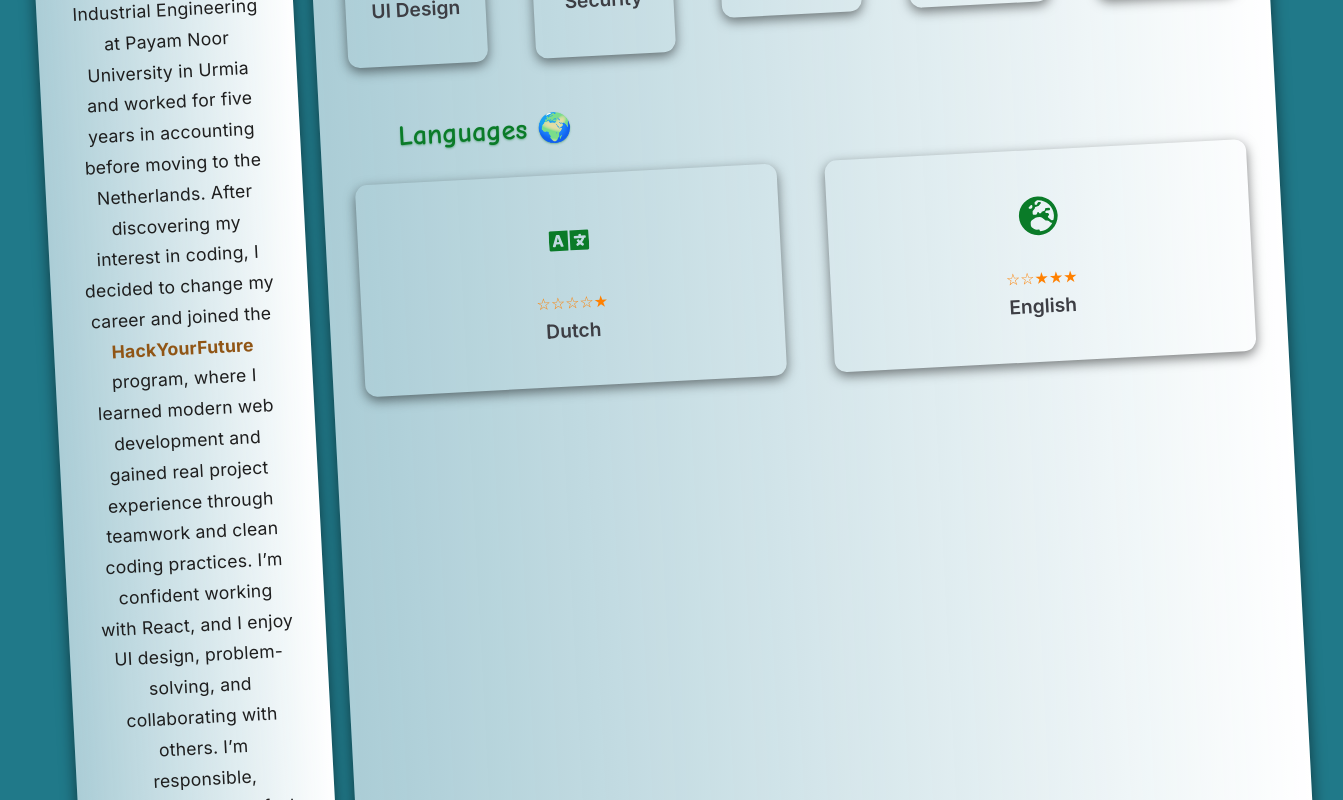
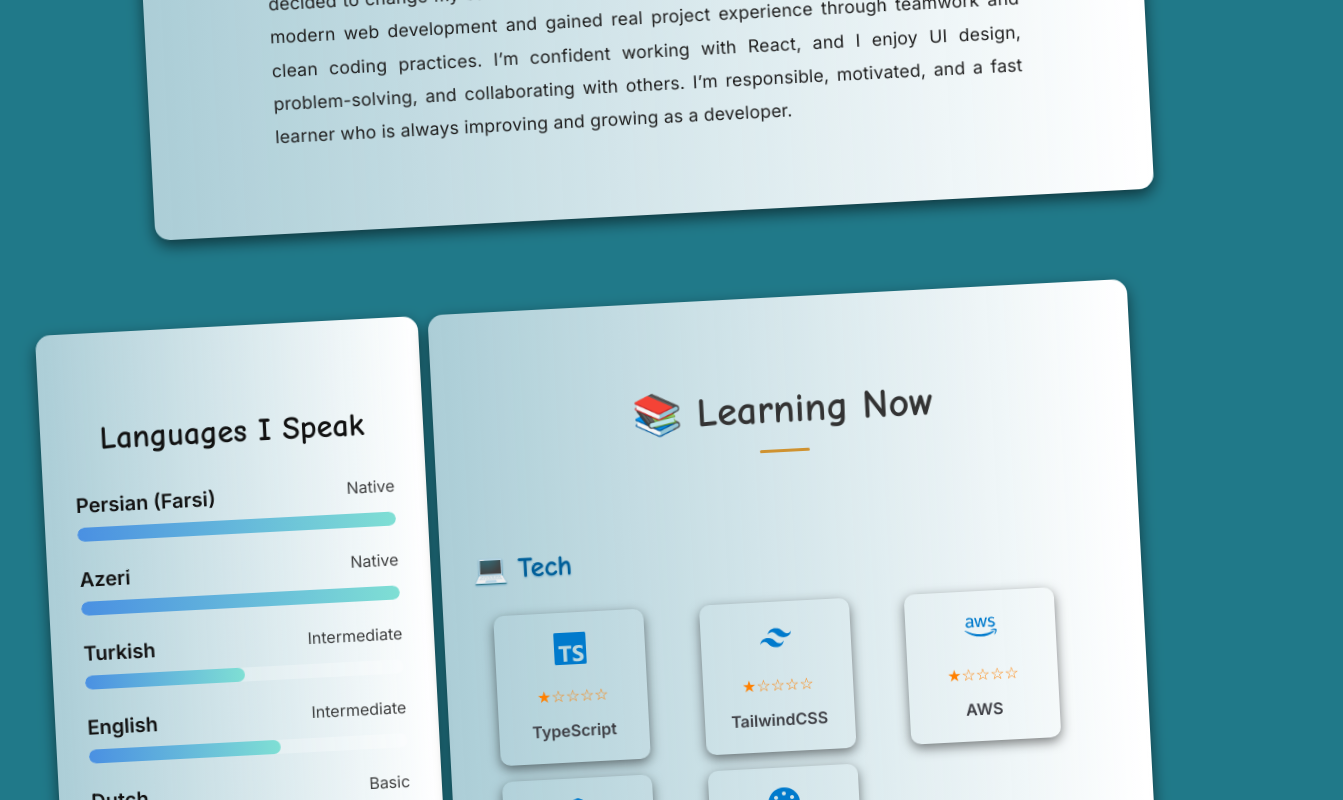
Before and after one commit to Hossein-Kelisa/Hossein-Kelisa-Portfolio, a React (Vite) app: page / in a window 1280 px wide. Shown: the part 2540-3340 px from the top of the page, 1343 px wide, since content can reach past the window. Built offline with nearby package versions, Linux system fonts and the light colour scheme; a web font is replaced by a local one.

Commit message:
update layout

```diff
--- a/src/Pages/HomePage.jsx
+++ b/src/Pages/HomePage.jsx
@@ -10,6 +10,7 @@ import Layout from "../components/Layout";
 import MyLanguages from "../components/MyLanguages";
 import Hobbies from "../components/Hobbies";
 import ScrollTop from "../components/ScrollTop";
+import About from "../components/About";
 import CollaborationBanner from "../components/Collaboration";
 import "../i18n";
 
@@ -23,6 +24,7 @@ const HomePage = () => {
         <Image />
         <Hero />
         <ScrollTop />
+        <About />
         <Layout />
         <CollaborationBanner />
         <MyLanguages />
--- a/src/components/About.css
+++ b/src/components/About.css
@@ -4,9 +4,9 @@
   border-radius: 15px;
   text-align: center;
   max-width: 1000px;
-  margin: 0 auto;
+  margin: 3rem auto;
   box-shadow: 0 6px 15px rgba(0, 0, 0, 0.551);
-  direction: rtl;
+  transform: rotate(-3deg);
 }
 .about-section h2 {
   font-size: 2.5rem;
@@ -28,12 +28,12 @@
   max-width: 750px;
   margin: 0 auto;
   font-size: 1.1rem;
-  line-height: 1.75;
+  line-height: 1.9;
   color: #1f1f1f;
   font-weight: 400;
   letter-spacing: 0.2px;
-
-  /* modern touch */
+  text-align: justify;
+  text-justify: inter-word;
   text-rendering: optimizeLegibility;
   -webkit-font-smoothing: antialiased;
 }
--- a/src/components/Certificates.css
+++ b/src/components/Certificates.css
@@ -28,7 +28,7 @@
 .cert-card {
   background-color: #f8f8f800;
   margin-bottom: 1rem;
-  padding: 1rem 1.5rem;
+  padding: 2rem 1.5rem;
   border-radius: 10px;
   box-shadow: 0 4px 12px rgba(0, 0, 0, 0.5);
   font-size: 1.1rem;
--- a/src/components/Hero.css
+++ b/src/components/Hero.css
@@ -1,6 +1,6 @@
 .hero-section {
   max-width: 900px;
-  margin: 10rem auto 15rem auto;
+  margin: 10rem auto 25rem auto;
   padding: 3rem 2.5rem;
   border-radius: 1px 70px 1px 70px;
   box-shadow: 1px 1px 10px 10px rgba(157, 226, 9, 0.635);
--- a/src/components/Layout.css
+++ b/src/components/Layout.css
@@ -1,16 +1,16 @@
 .layout {
   display: flex;
-  gap: 20px;
-  padding: 20px 20px;
+  gap: 10px;
+  padding: 10px 20px;
   max-width: 1200px;
-  margin: 0 auto;
-  rotate: -3deg;
+  margin: 5rem auto;
+  transform: rotate(-3deg);
 }
 
 .layout-left {
   display: flex;
   flex-direction: column;
-  gap: 20px;
+  gap: 10px;
   flex: 1;
 }
 
--- a/src/components/Layout.jsx
+++ b/src/components/Layout.jsx
@@ -1,4 +1,4 @@
-import About from "./About";
+import MyLanguages from "../components/MyLanguages";
 import Certificates from "./Certificates";
 import Learning from "./Learning";
 import "./Layout.css";
@@ -7,7 +7,7 @@ const Layout = () => (
   <section className="layout">
     <div className="layout-left">
       <section className="about-card">
-        <About />
+        <MyLanguages />
       </section>
       <section className="certification-card">
         <Certificates />
--- a/src/components/Learning.css
+++ b/src/components/Learning.css
@@ -3,11 +3,9 @@
   background: linear-gradient(to left, #ffffff, #edf5fbad);
   border-radius: 15px;
   text-align: center;
-  max-width: 1000px;
+  max-width: 700px;
   width: 100%;
-  margin: 0 auto;
   box-shadow: 0 6px 15px rgba(0, 0, 0, 0.551);
-  direction: rtl;
 }
 
 .learning-title {
@@ -55,20 +53,27 @@
 
 .learning-grid {
   display: grid;
-  grid-template-columns: repeat(auto-fit, minmax(140px, 1fr));
-  gap: 3rem;
-  max-width: 1000px;
+  grid-template-columns: repeat(auto-fit, minmax(150px, 1fr));
+  gap: 1rem;
+  max-width: 600px;
   margin: 0 auto;
 }
 
 .learning-card {
   background-color: #f8f8f800;
-  border-radius: 12px;
+  border-radius: 10px;
   box-shadow: 0 4px 12px rgba(0, 0, 0, 0.5);
-  padding: 2.5rem 1rem;
+  padding: 1rem 1rem;
   transition: transform 0.3s ease, box-shadow 0.3s ease;
   text-align: center;
   cursor: default;
+
+  /* NEW — prevents messy sizes */
+  display: flex;
+  flex-direction: column;
+  justify-content: space-between;
+  height: 150px; /* FIXED UNIFORM HEIGHT */
+  width: 150px;
 }
 
 .learning-card:hover {
@@ -77,9 +82,11 @@
 }
 
 .learning-icon {
-  font-size: 2.5rem;
-  margin-bottom: 0.75rem;
-  color: #20707e; /* default */
+  font-size: 2rem; /* uniform */
+  min-height: 40px; /* forces icons to take same space */
+  display: flex;
+  align-items: center;
+  justify-content: center;
 }
 
 /* Tech category */
@@ -93,17 +100,25 @@
 }
 
 .learning-name {
-  font-size: 1.2rem;
+  font-size: 1rem;
+  font-weight: 600;
   color: #3d3e44;
-  font-weight: 600;
+  min-height: 30px; /* all names same height */
+  display: flex;
+  align-items: center;
+  justify-content: center;
+  text-align: center;
 }
 
 .learning-level {
+  font-size: 1rem;
   color: rgb(255, 128, 0);
-  font-size: 1rem;
   margin-top: 0.5rem;
+  min-height: 25px; /* keep even */
+  display: flex;
+  align-items: center;
+  justify-content: center;
 }
-
 
 /* 📱 Responsive */
 @media (max-width: 768px) {
--- a/src/components/MyLanguages.css
+++ b/src/components/MyLanguages.css
@@ -1,12 +1,11 @@
 .lang-container {
-  max-width: 650px;
-  margin: 40px auto;
-  padding: 20px;
-  background: rgba(255, 255, 255, 0.12);
-  border-radius: 12px;
-  backdrop-filter: blur(12px);
-  box-shadow: 0 8px 25px rgba(0, 0, 0, 0.15);
-  rotate: -3deg;
+  padding: 5rem 2rem;
+  background: linear-gradient(to left, #ffffff, #edf5fbad);
+  border-radius: 15px;
+  text-align: center;
+  max-width: 800px;
+  margin: 0 auto;
+  box-shadow: 0 6px 15px rgba(0, 0, 0, 0.551);
 }
 
 .lang-title {
--- a/src/components/Resume.css
+++ b/src/components/Resume.css
@@ -6,7 +6,7 @@
   margin: 0 auto 2rem auto;
   border-radius: 15px;
   box-shadow: 0 6px 15px rgba(0, 0, 0, 0.551);
-  rotate: -3deg;
+  transform: rotate(-3deg);
 }
 
 .resume-section h2 {
```
